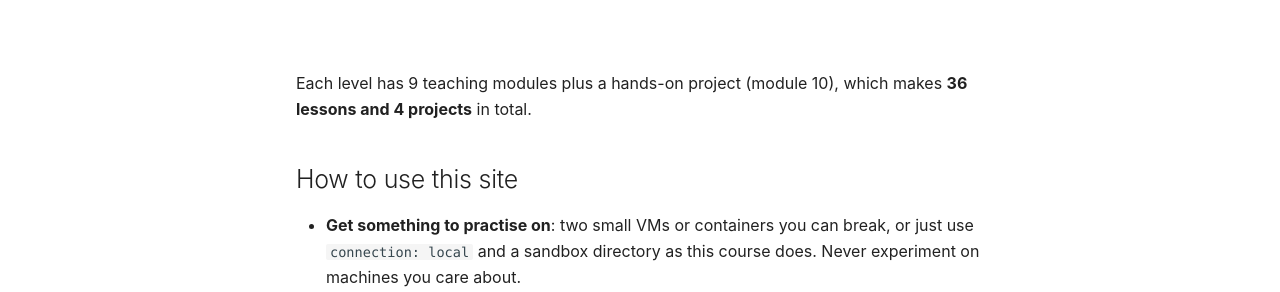
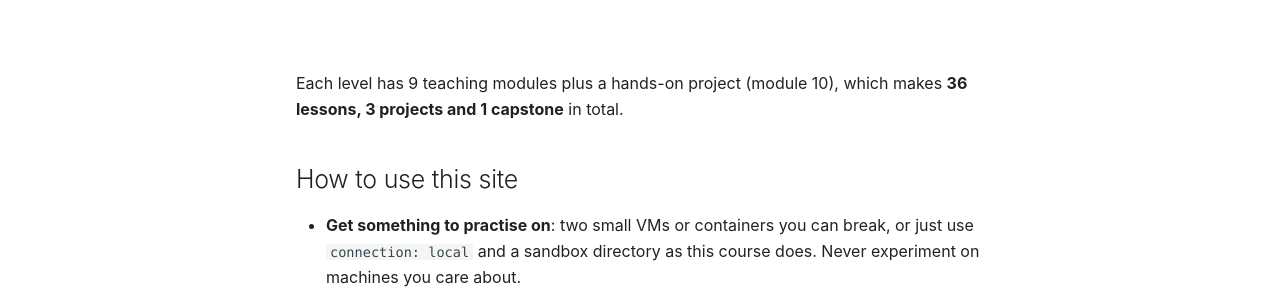
Before and after one commit to SIGILIPELLI/ansible-mastery-path, an MkDocs documentation site: the page built from docs/index.md, in a window 1280 px wide and 900 px high, scrolled down 1330 px. Shown: the part 187-479 px from the top of the window. Built offline with MkDocs 1.6.1 and Material for MkDocs 9.7.7, drawn with Linux system fonts in a browser that asks for light colours; comment, search, counter and statistics services are not loaded.

Commit message:
Course description and counts state lessons, projects and capstone from the registry
Co-Authored-By: Claude Sonnet 5.5 <noreply@anthropic.com>

```diff
--- a/docs/index.md
+++ b/docs/index.md
@@ -1,6 +1,6 @@
 ---
 title: "Free Ansible Course: Inventory, Playbooks, Idempotency, Roles, Vault, Custom Modules, Rolling Updates and Operating Automation"
-description: "Free Ansible course: 36 lessons and 4 projects on inventory, playbooks, idempotency, roles, Vault, custom modules, rolling updates, drift audits and fleet operations."
+description: "Free Ansible course: 36 lessons, 3 projects and 1 capstone on inventory, playbooks, idempotency, roles, Vault, custom modules, rolling updates, drift audits and fleet operations."
 ---
 
 # Ansible Mastery Path
@@ -31,7 +31,7 @@ Every lesson has a **How It Actually Works** section: why a second run is the be
 | **3 · Extending Ansible** | Modules, plugins, dynamic inventory, async, performance, rolling updates, drift | 10 | Extend Ansible and roll out changes safely |
 | **4 · Operating Ansible** | Controllers, CI, secrets, pull mode, Terraform, audits, incidents, governance | 10 | Run automation as a team service |
 
-Each level has 9 teaching modules plus a hands-on project (module 10), which makes **36 lessons and 4 projects** in total.
+Each level has 9 teaching modules plus a hands-on project (module 10), which makes **36 lessons, 3 projects and 1 capstone** in total.
 
 ## How to use this site
 
```
